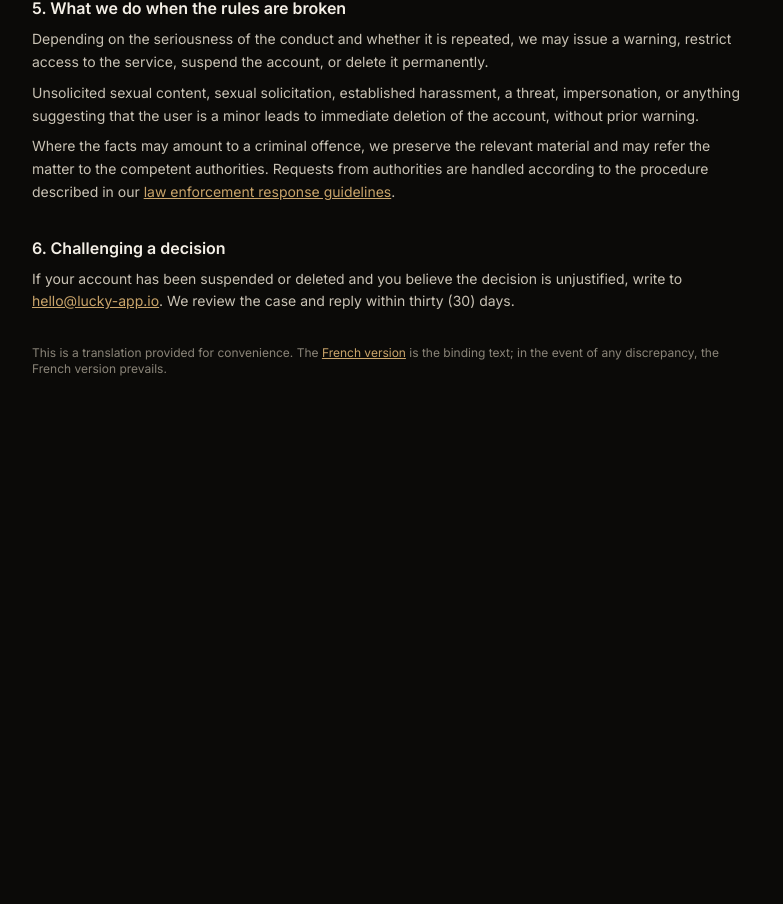
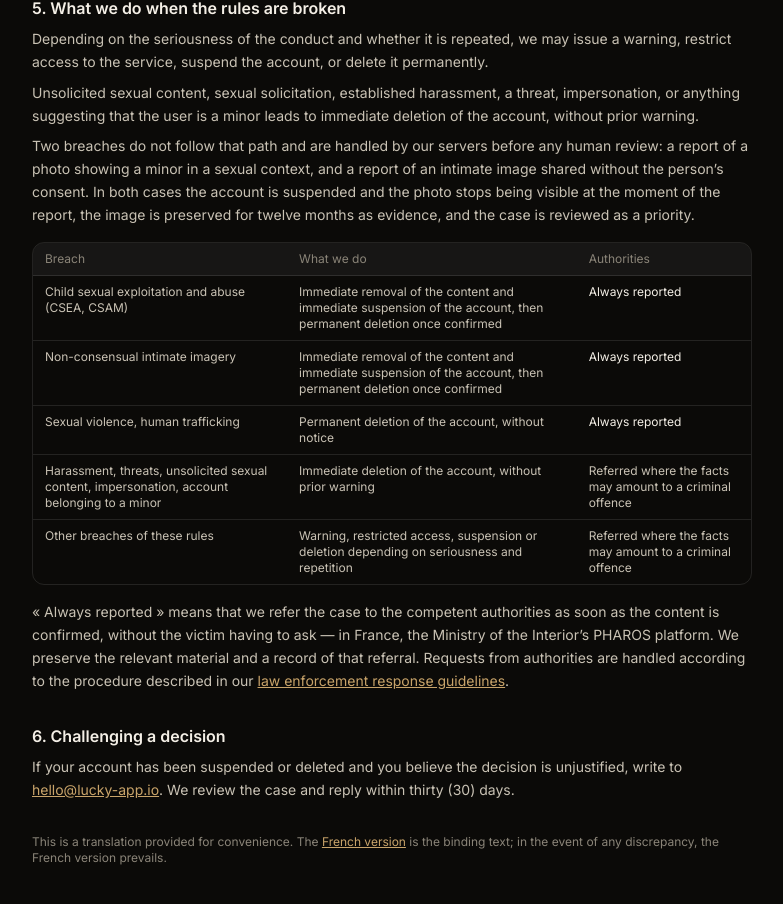
Before and after one commit to rodolphmenten-collab/Lucky-App, a Next.js app: page /legal/acceptable-use in a window 1280 px wide. Shown: the part 2134-3038 px from the top of the page, without its empty margins (248-1031 px from the left). Before the commit the page ends 2575 px from the top, so only its background shows below. Built offline with nearby package versions, Linux system fonts and the light colour scheme.

Commit message:
AUP anglaise : meme tableau des suites

```diff
--- a/app/legal/acceptable-use/page.tsx
+++ b/app/legal/acceptable-use/page.tsx
@@ -200,9 +200,80 @@ export default function AcceptableUsePolicy() {
             without prior warning.
           </p>
           <p className="mt-2">
-            Where the facts may amount to a criminal offence, we preserve the relevant material and may refer
-            the matter to the competent authorities. Requests from authorities are handled according to the
-            procedure described in our{' '}
+            Two breaches do not follow that path and are handled by our servers before any human
+            review: a report of a photo showing a minor in a sexual context, and a report of an
+            intimate image shared without the person&rsquo;s consent. In both cases the account is
+            suspended and the photo stops being visible at the moment of the report, the image is
+            preserved for twelve months as evidence, and the case is reviewed as a priority.
+          </p>
+
+          <div className="mt-4 overflow-hidden rounded-xl border hairline">
+            <table className="w-full text-left text-xs">
+              <thead className="bg-white/5 text-bone-faint">
+                <tr>
+                  <th className="px-3 py-2 font-normal">Breach</th>
+                  <th className="px-3 py-2 font-normal">What we do</th>
+                  <th className="px-3 py-2 font-normal">Authorities</th>
+                </tr>
+              </thead>
+              <tbody className="text-bone-dim">
+                <tr className="border-t hairline">
+                  <td className="px-3 py-2 align-top">
+                    Child sexual exploitation and abuse (CSEA, CSAM)
+                  </td>
+                  <td className="px-3 py-2 align-top">
+                    Immediate removal of the content and immediate suspension of the account, then
+                    permanent deletion once confirmed
+                  </td>
+                  <td className="px-3 py-2 align-top text-bone">Always reported</td>
+                </tr>
+                <tr className="border-t hairline">
+                  <td className="px-3 py-2 align-top">Non-consensual intimate imagery</td>
+                  <td className="px-3 py-2 align-top">
+                    Immediate removal of the content and immediate suspension of the account, then
+                    permanent deletion once confirmed
+                  </td>
+                  <td className="px-3 py-2 align-top text-bone">Always reported</td>
+                </tr>
+                <tr className="border-t hairline">
+                  <td className="px-3 py-2 align-top">Sexual violence, human trafficking</td>
+                  <td className="px-3 py-2 align-top">
+                    Permanent deletion of the account, without notice
+                  </td>
+                  <td className="px-3 py-2 align-top text-bone">Always reported</td>
+                </tr>
+                <tr className="border-t hairline">
+                  <td className="px-3 py-2 align-top">
+                    Harassment, threats, unsolicited sexual content, impersonation, account
+                    belonging to a minor
+                  </td>
+                  <td className="px-3 py-2 align-top">
+                    Immediate deletion of the account, without prior warning
+                  </td>
+                  <td className="px-3 py-2 align-top">
+                    Referred where the facts may amount to a criminal offence
+                  </td>
+                </tr>
+                <tr className="border-t hairline">
+                  <td className="px-3 py-2 align-top">Other breaches of these rules</td>
+                  <td className="px-3 py-2 align-top">
+                    Warning, restricted access, suspension or deletion depending on seriousness and
+                    repetition
+                  </td>
+                  <td className="px-3 py-2 align-top">
+                    Referred where the facts may amount to a criminal offence
+                  </td>
+                </tr>
+              </tbody>
+            </table>
+          </div>
+
+          <p className="mt-4">
+            &laquo;&nbsp;Always reported&nbsp;&raquo; means that we refer the case to the competent
+            authorities as soon as the content is confirmed, without the victim having to ask — in
+            France, the Ministry of the Interior&rsquo;s PHAROS platform. We preserve the relevant
+            material and a record of that referral. Requests from authorities are handled according
+            to the procedure described in our{' '}
             <Link href="/legal/autorites" className="text-brass underline">
               law enforcement response guidelines
             </Link>
```
